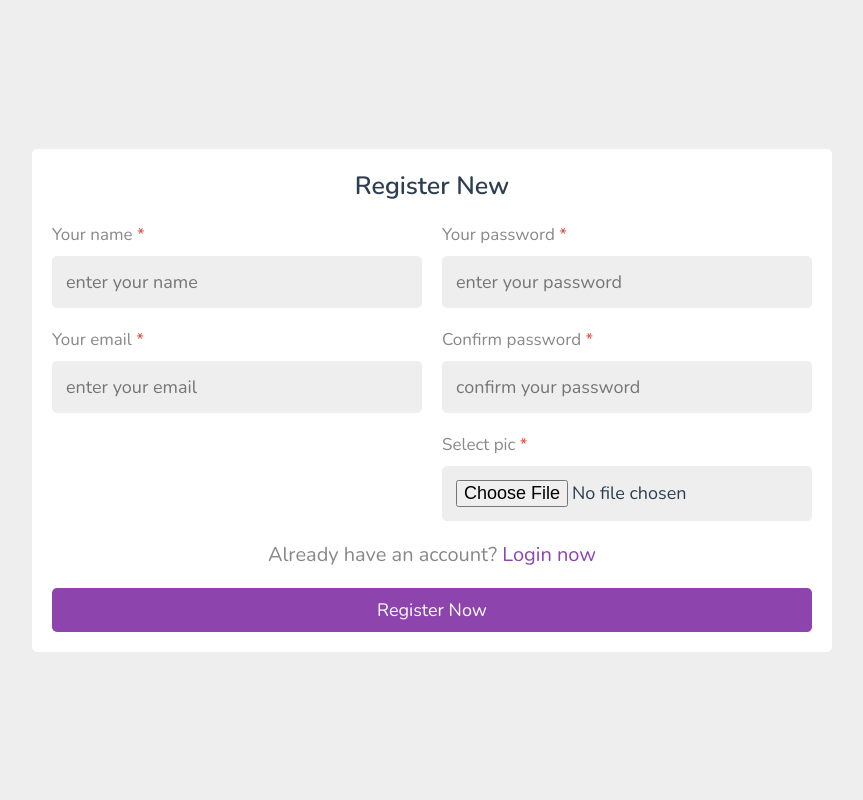
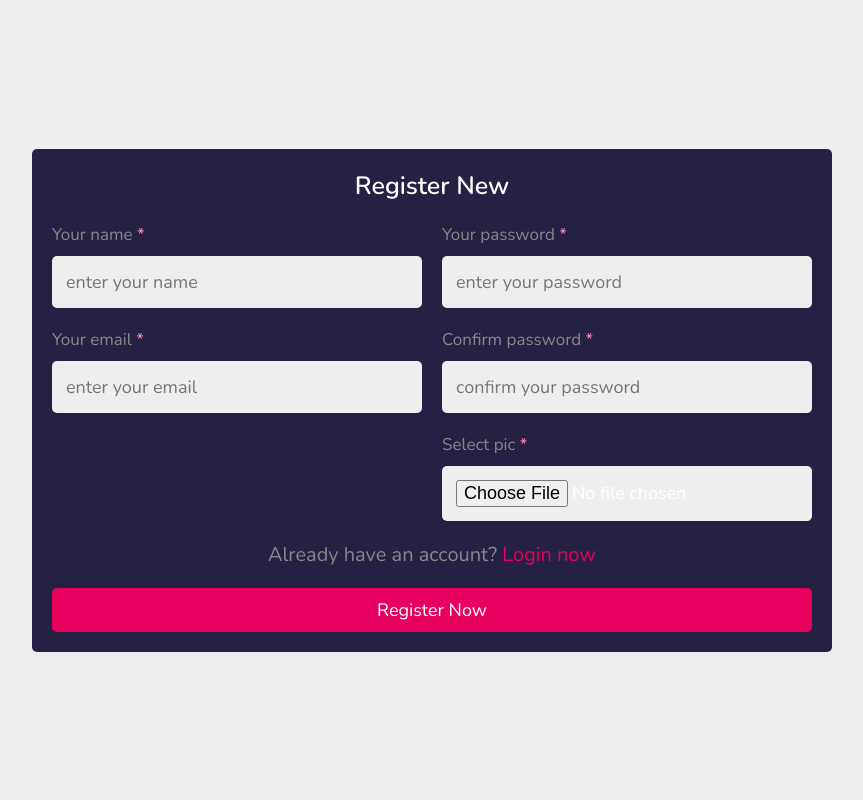
Before and after one commit to ZakariaAyad1/LEARNING-PLATFORM-GIT-TRELLO, a PHP site: page /teacher/register.php in a window 1280 px wide. Shown: the whole page, without its empty margins (208-1071 px from the left). Run offline with PHP 8.4, Linux system fonts and the light colour scheme.

```diff
--- a/css/style.css
+++ b/css/style.css
@@ -1,8 +1,10 @@
+@import url('https://fonts.googleapis.com/css2?family=Nunito:wght@200;300;400;500;600&display=swap');
+
+
 html body {
    background: radial-gradient(39.56% 48.29% at 20% 115.78%, #FF1675 0%, rgba(255, 22, 121, 0) 100%), radial-gradient(54.23% 74.52% at 69.72% -10.08%, #FF1675 0%, rgba(255, 22, 121, 0) 100%) , radial-gradient(21.67% 31.7% at 39.72% 107.79%, rgba(74, 51, 209, 0.8) 0%, rgba(74, 51, 209, 0) 100%), radial-gradient(40.08% 51.33% at 85.83% 24.14%, rgba(74, 51, 209, 0.8) 0%, rgba(74, 51, 209, 0) 100%), #242145 !important;
 }
 
-@import url('https://fonts.googleapis.com/css2?family=Nunito:wght@200;300;400;500;600&display=swap');
 
 
 :root{
@@ -17,7 +19,7 @@ html body {
 }
 
 *{
-  font-family: 'Roboto', sans-serif !important;
+  font-family: 'Nunito', sans-serif;
   margin: 0; padding: 0;
   box-sizing: border-box;
   outline: none; border: none;
--- a/css/teacher_style.css
+++ b/css/teacher_style.css
@@ -1,15 +1,16 @@
+
 @import url('https://fonts.googleapis.com/css2?family=Nunito:wght@200;300;400;500;600&display=swap');
 
 :root{
-   --main-color:#8e44ad;
-   --red:#e74c3c;
-   --oragen:#f39c12;
-   --white:#fff;
-   --black:#2c3e50;
+   --main-color:#e7005e;
+   --red:#ff8fbc;
+   --oragen:#e7005e;
+   --white:#242145;
+   --black:#ffffff;
    --light-color:#888;
    --light-bg:#eee;
    --border:.1rem solid rgba(0,0,0,.2);
-}
+ }
 
 *{
    font-family: 'Nunito', sans-serif;
```
Also changed, not shown: js/script.js (+0 -28 lines).
